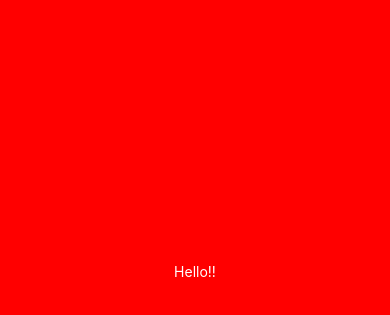
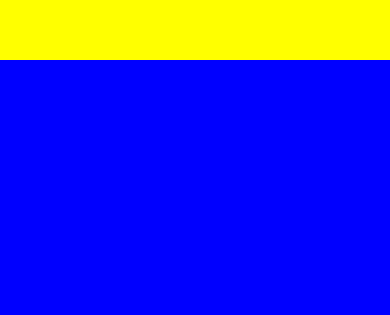
Before and after one commit to zeronedev/fokin-weather, a React Native app: screen / in a window 390 px wide. Shown: the part 151-466 px from the top of the page. Built offline with nearby package versions, Linux system fonts and the light colour scheme.

Commit message:
1.0 Layouts with Flexbox in React Native done

```diff
--- a/App.js
+++ b/App.js
@@ -4,20 +4,22 @@ import { StyleSheet, Text, View } from "react-native";
 export default function App() {
   return (
     <View style={styles.container}>
-      <Text style={styles.text}>Hello!!</Text>
+      <View style={styles.yellowView}></View>
+      <View style={styles.buleView}></View>
     </View>
   );
 }
 
 const styles = StyleSheet.create({
   container: {
+    flex: 1
+  },
+  yellowView: {
     flex: 1,
-    backgroundColor: "red",
-    alignItems: "center",
-    color: "white",
-    justifyContent: "center"
+    backgroundColor: "yellow"
   },
-  text: {
-    color: "white"
+  buleView: {
+    flex: 3,
+    backgroundColor: "blue"
   }
 });
```
